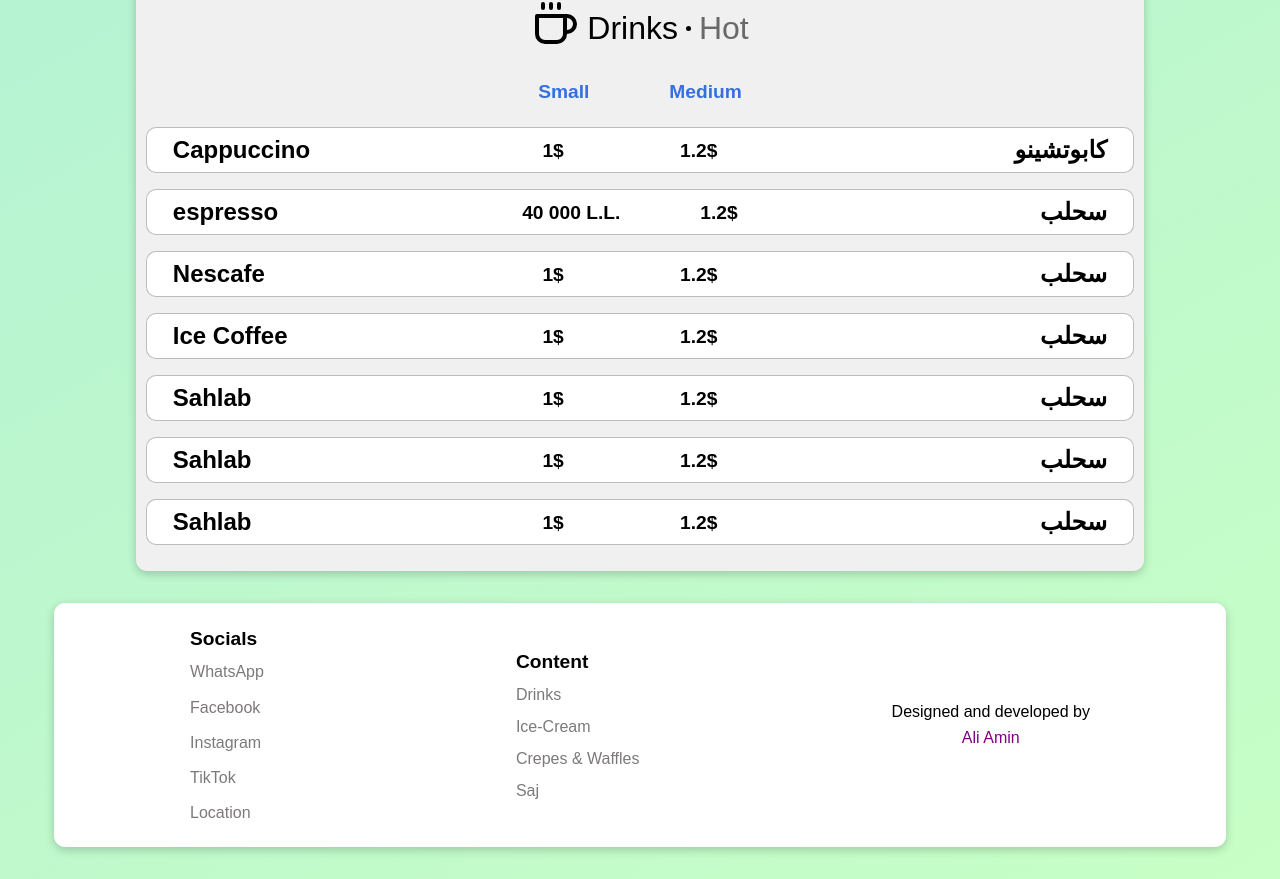
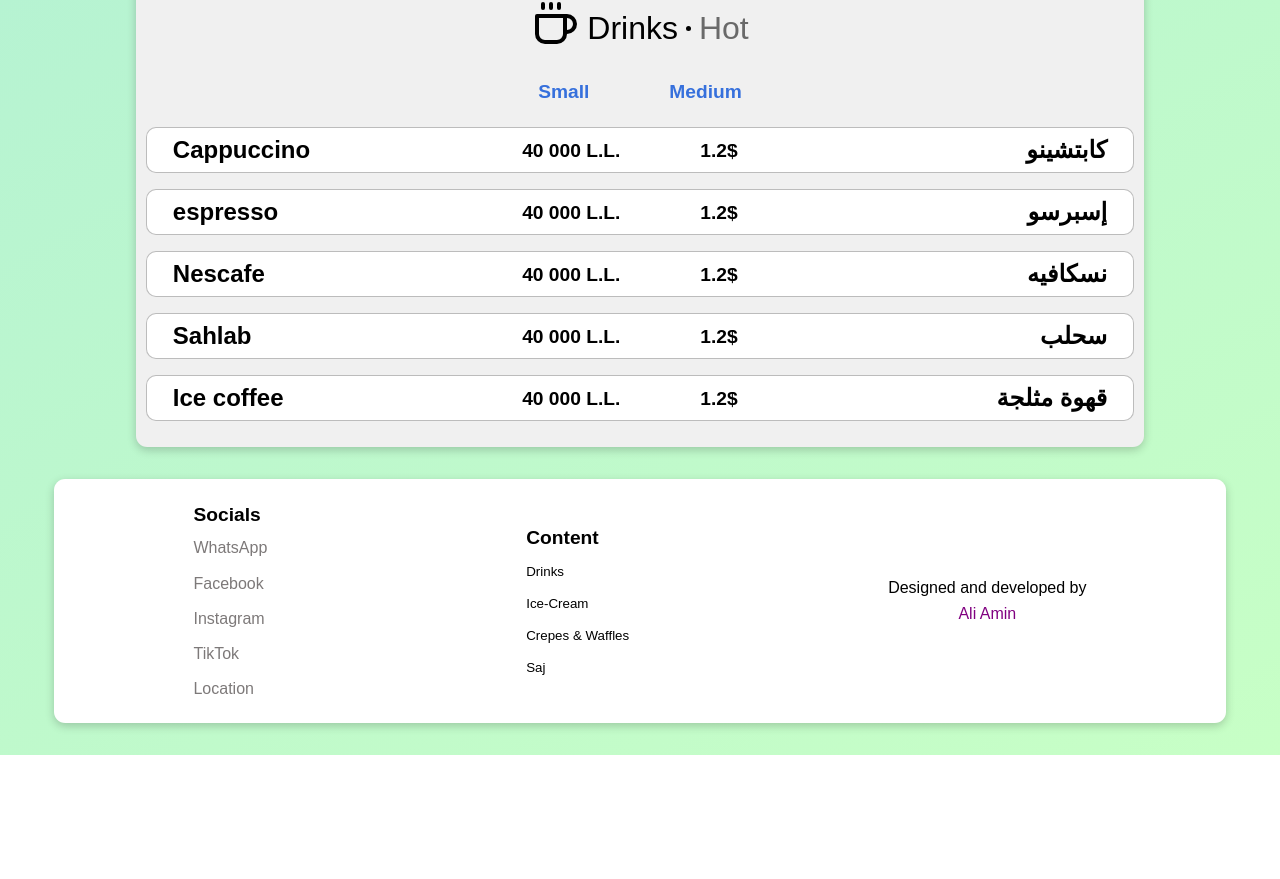
Before and after one commit to substro/Juice-Fuel, a React (Vite) app: page / in a window 1280 px wide. Shown: the part 1795-2674 px from the top of the page. After the commit the page ends 2550 px from the top, so only its background shows below. Built offline with nearby package versions, Linux system fonts and the light colour scheme; a web font is replaced by a local one.

Commit message:
footer nav

```diff
--- a/src/App.jsx
+++ b/src/App.jsx
@@ -1,17 +1,19 @@
-import { Footer } from "./Components/Footer";
-import { MainSection } from "./MainSection";
-import { Header } from "./Components/Header";
-import { Fruits } from "./Components/Fruits";
+import { Footer } from './Components/Footer'
+import { MainSection } from './MainSection'
+import { Header } from './Components/Header'
+import { Fruits } from './Components/Fruits'
+import { useState } from 'react'
 
 function App() {
-  return (
-    <>
-      <Fruits />
-      <Header />
-      <MainSection />
-      <Footer />
-    </>
-  );
+	const [activePage, setActivePage] = useState('Drinks')
+	return (
+		<>
+			<Fruits />
+			<Header />
+			<MainSection activePage={activePage} setActivePage={setActivePage} />
+			<Footer activePage={activePage} setActivePage={setActivePage} />
+		</>
+	)
 }
 
-export default App;
+export default App
--- a/src/Components/Cold.jsx
+++ b/src/Components/Cold.jsx
@@ -4,7 +4,7 @@ import { cold } from "../Data/Drinks";
 
 export const Cold = () => {
   return (
-    <div className="drink-container-cold">
+    <div className="drink-container-cold"  >
       <div className="section-title">
         <div className="icon">
           <LuCupSoda />
--- a/src/Components/Footer.jsx
+++ b/src/Components/Footer.jsx
@@ -1,119 +1,125 @@
-import React from "react";
-import { Socials } from "../Data/Socials";
-import { AiOutlineArrowUp } from "react-icons/ai";
-import { useState, useEffect } from "react";
+import React from 'react'
+import { Socials } from '../Data/Socials'
+import DrinksTab from './DrinksTab'
+import { IceCream } from './IceCream'
+import { Brunch } from './Brunch'
+import { Saj } from './Saj'
+import { AiOutlineArrowUp } from 'react-icons/ai'
+import { useState, useEffect } from 'react'
+import { MainSection } from '../MainSection'
 
-export const Footer = () => {
-  const [showButton, setShowButton] = useState(false);
+export const Footer = ({ activePage, setActivePage }) => {
+	const [showButton, setShowButton] = useState(false)
 	const handleScroll = () => {
-    const scrollY = window.scrollY;
-    const showThreshold = 300;
-    setShowButton(scrollY > showThreshold);
-  };
+		const scrollY = window.scrollY
+		const showThreshold = 400
+		setShowButton(scrollY > showThreshold)
+	}
 	const scrollToTop = () => {
-    window.scrollTo({ top: 0, behavior: "smooth" });
-  };
+		window.scrollTo({ top: 0, behavior: 'smooth' })
+	}
 	useEffect(() => {
-    window.addEventListener("scroll", handleScroll);
+		window.addEventListener('scroll', handleScroll)
 		return () => {
-      window.removeEventListener("scroll", handleScroll);
-    };
-  }, []);
+			window.removeEventListener('scroll', handleScroll)
+		}
+	}, [])
+
+	const scrollToContent = () => {
+		window.scrollTo({ top: 400, behavior: 'smooth' })
+	}
+	useEffect(() => {
+		window.addEventListener('scroll', handleScroll)
+		return () => {
+			window.removeEventListener('scroll', handleScroll)
+		}
+	}, [])
 	return (
 		<>
-      <footer className="footer">
-        <div className="socials-container">
+			<footer className='footer'>
+				<div className='socials-container'>
 					<h2>Socials</h2>
-          <ul className="socials">
+					<ul className='socials'>
 						<li>
-              <a
-                href={Socials.whatsapp}
-                target="_blank"
-                rel="noopener noreferrer"
-              >
+							<a href={Socials.whatsapp} target='_blank' rel='noopener noreferrer'>
 								WhatsApp
 							</a>
 						</li>
 						<li>
-              <a
-                href={Socials.facebook}
-                target="_blank"
-                rel="noopener noreferrer"
-              >
+							<a href={Socials.facebook} target='_blank' rel='noopener noreferrer'>
 								Facebook
 							</a>
 						</li>
 						<li>
-              <a
-                href={Socials.instagram}
-                target="_blank"
-                rel="noopener noreferrer"
-              >
+							<a href={Socials.instagram} target='_blank' rel='noopener noreferrer'>
 								Instagram
 							</a>
 						</li>
 						<li>
-              <a
-                href={Socials.tiktok}
-                target="_blank"
-                rel="noopener noreferrer"
-              >
+							<a href={Socials.tiktok} target='_blank' rel='noopener noreferrer'>
 								TikTok
 							</a>
 						</li>
 						<li>
-              <a
-                href={Socials.location}
-                target="_blank"
-                rel="noopener noreferrer"
-              >
+							<a href={Socials.location} target='_blank' rel='noopener noreferrer'>
 								Location
 							</a>
 						</li>
 					</ul>
 				</div>
-        <div className="content-container">
+				<div className='content-container'>
 					<h2>Content</h2>
-          <ul className="content">
+					<ul className='content'>
 						<li>
-              <a href="" target="_blank" rel="noopener noreferrer">
+							<button
+								onClick={() => {
+									setActivePage('Drinks')
+									scrollToContent()
+								}}>
 								Drinks
-              </a>
+							</button>
 						</li>
 						<li>
-              <a href="" target="_blank" rel="noopener noreferrer">
+							<button
+								onClick={() => {
+									setActivePage('Ice-Cream')
+									scrollToContent()
+								}}>
 								Ice-Cream
-              </a>
+							</button>
 						</li>
 						<li>
-              <a href="" target="_blank" rel="noopener noreferrer">
+							<button
+								onClick={() => {
+									setActivePage('Crepes & Waffles')
+									scrollToContent()
+								}}>
 								Crepes & Waffles
-              </a>
+							</button>
 						</li>
 						<li>
-              <a href="" target="_blank" rel="noopener noreferrer">
+							<button
+								onClick={() => {
+									setActivePage('Saj')
+									scrollToContent()
+								}}>
 								Saj
-              </a>
+							</button>
 						</li>
 					</ul>
 				</div>
-        <h2 className="credit">
+				<h2 className='credit'>
 					Designed and developed by
-          <a
-            href="https://github.com/substro"
-            target="_blank"
-            rel="noopener noreferrer"
-            className="git-link"
-          >
+					<a href='https://github.com/substro' target='_blank' rel='noopener noreferrer' className='git-link'>
 						Ali Amin
 					</a>
 				</h2>
 				{showButton && (
-          <button className="back-to-top" onClick={scrollToTop}>
+					<button className='back-to-top' onClick={scrollToTop}>
 						<AiOutlineArrowUp />
 					</button>
 				)}
 			</footer>
 		</>
-  );
-};
+	)
+}
--- a/src/Data/Drinks.js
+++ b/src/Data/Drinks.js
@@ -456,12 +456,12 @@ export const hot = [
 		id: 1,
 		name: {
 			en: 'Cappuccino',
-			ar: 'كابوتشينو',
+			ar: 'كابتشينو',
 		},
 		sizes: [
 			{
 				name: 'Small',
-				price: '1$',
+				price: '40 000 L.L.',
 			},
 			{
 				name: 'Medium',
@@ -473,7 +473,7 @@ export const hot = [
 		id: 2,
 		name: {
 			en: 'espresso',
-			ar: 'سحلب',
+			ar: 'إسبرسو',
 		},
 		sizes: [
 			{
@@ -490,12 +490,12 @@ export const hot = [
 		id: 3,
 		name: {
 			en: 'Nescafe',
-			ar: 'سحلب',
+			ar: 'نسكافيه',
 		},
 		sizes: [
 			{
 				name: 'Small',
-				price: '1$',
+				price: '40 000 L.L.',
 			},
 			{
 				name: 'Medium',
@@ -506,13 +506,13 @@ export const hot = [
 	{
 		id: 4,
 		name: {
-			en: 'Ice Coffee',
+			en: 'Sahlab',
 			ar: 'سحلب',
 		},
 		sizes: [
 			{
 				name: 'Small',
-				price: '1$',
+				price: '40 000 L.L.',
 			},
 			{
 				name: 'Medium',
@@ -523,47 +523,13 @@ export const hot = [
 	{
 		id: 5,
 		name: {
-			en: 'Sahlab',
-			ar: 'سحلب',
+			en: 'Ice coffee',
+			ar: 'قهوة مثلجة',
 		},
 		sizes: [
 			{
 				name: 'Small',
-				price: '1$',
-			},
-			{
-				name: 'Medium',
-				price: '1.2$',
-			},
-		],
-	},
-	{
-		id: 6,
-		name: {
-			en: 'Sahlab',
-			ar: 'سحلب',
-		},
-		sizes: [
-			{
-				name: 'Small',
-				price: '1$',
-			},
-			{
-				name: 'Medium',
-				price: '1.2$',
-			},
-		],
-	},
-	{
-		id: 7,
-		name: {
-			en: 'Sahlab',
-			ar: 'سحلب',
-		},
-		sizes: [
-			{
-				name: 'Small',
-				price: '1$',
+				price: '40 000 L.L.',
 			},
 			{
 				name: 'Medium',
--- a/src/MainSection.jsx
+++ b/src/MainSection.jsx
@@ -1,54 +1,43 @@
-import React from "react";
-import DrinksTab from "./Components/DrinksTab";
-import { Schedule } from "./Components/Schedule";
-import { IceCream } from "./Components/IceCream";
-import { Brunch } from "./Components/Brunch";
-import { Saj } from "./Components/Saj";
-import { useState } from "react";
+import React from 'react'
+import DrinksTab from './Components/DrinksTab'
+import { IceCream } from './Components/IceCream'
+import { Brunch } from './Components/Brunch'
+import { Saj } from './Components/Saj'
+import { useState } from 'react'
 
-export const MainSection = () => {
-  const [activePage, setActivePage] = useState("Drinks");
+export const MainSection = ({ activePage, setActivePage }) => {
 	return (
 		<>
-      <div className="menu-title">
-        <div className="ball"></div>
-        <div className="ball"></div>
-        <div className="ball"></div>
+			<div className='menu-title'>
+				<div className='ball'></div>
+				<div className='ball'></div>
+				<div className='ball'></div>
 				<h2>Menu</h2>
-        <div className="ball"></div>
-        <div className="ball"></div>
-        <div className="ball"></div>
+				<div className='ball'></div>
+				<div className='ball'></div>
+				<div className='ball'></div>
 			</div>
 
-      <div className="main-section">
-        <div className="nav-buttons">
-          <button
-            className="main-nav-btn"
-            onClick={() => setActivePage("Drinks")}
-          >
+			<div className='main-section'>
+				<div className='nav-buttons'>
+					<button className='main-nav-btn' onClick={() => setActivePage('Drinks')}>
 						Drinks
 					</button>
-          <button
-            className="main-nav-btn"
-            onClick={() => setActivePage("Ice-Cream")}
-          >
+					<button className='main-nav-btn' onClick={() => setActivePage('Ice-Cream')}>
 						Ice Cream
 					</button>
-          <button
-            className="main-nav-btn"
-            onClick={() => setActivePage("Crepes & Waffles")}
-          >
+					<button className='main-nav-btn' onClick={() => setActivePage('Crepes & Waffles')}>
 						Crepes & Waffles
 					</button>
-          <button className="main-nav-btn" onClick={() => setActivePage("Saj")}>
+					<button className='main-nav-btn' onClick={() => setActivePage('Saj')}>
 						Saj
 					</button>
 				</div>
-        {activePage === "Drinks" && <DrinksTab />}
-        {activePage === "Ice-Cream" && <IceCream />}
-        {activePage === "Crepes & Waffles" && <Brunch />}
-        {activePage === "Saj" && <Saj />}
+				{activePage === 'Drinks' && <DrinksTab />}
+				{activePage === 'Ice-Cream' && <IceCream />}
+				{activePage === 'Crepes & Waffles' && <Brunch />}
+				{activePage === 'Saj' && <Saj />}
 			</div>
 		</>
-  );
-};
+	)
+}
--- a/src/SCSS/reset.scss
+++ b/src/SCSS/reset.scss
@@ -5,7 +5,7 @@
 html {
 	-webkit-tap-highlight-color: transparent;
 }
-@import url("https://fonts.googleapis.com/css2?family=Monda:wght@400;700&display=swap");
+@import url('https://fonts.googleapis.com/css2?family=Monda:wght@400;700&display=swap');
 
 html,
 body,
@@ -124,7 +124,7 @@ blockquote:before,
 blockquote:after,
 q:before,
 q:after {
-  content: "";
+	content: '';
 	content: none;
 }
 table {
@@ -140,8 +140,9 @@ button {
 	background: none;
 	border: none;
 	padding: 0;
+	cursor: pointer;
 }
 
 body {
-  font-family: "Monda", sans-serif;
+	font-family: 'Monda', sans-serif;
 }
--- a/src/SCSS/schedule.scss
+++ b/src/SCSS/schedule.scss
@@ -1,5 +1,5 @@
 .schedule {
-	position: fixed;
+	position: absolute;
 	top: 1rem;
 	right: 1rem;
 	z-index: 999;
```
Also changed, not shown: src/Components/Saj.jsx (+21 -21 lines), src/SCSS/mainSection.scss (+5 -5 lines). Lines whose indentation alone changed are shown as unchanged.
